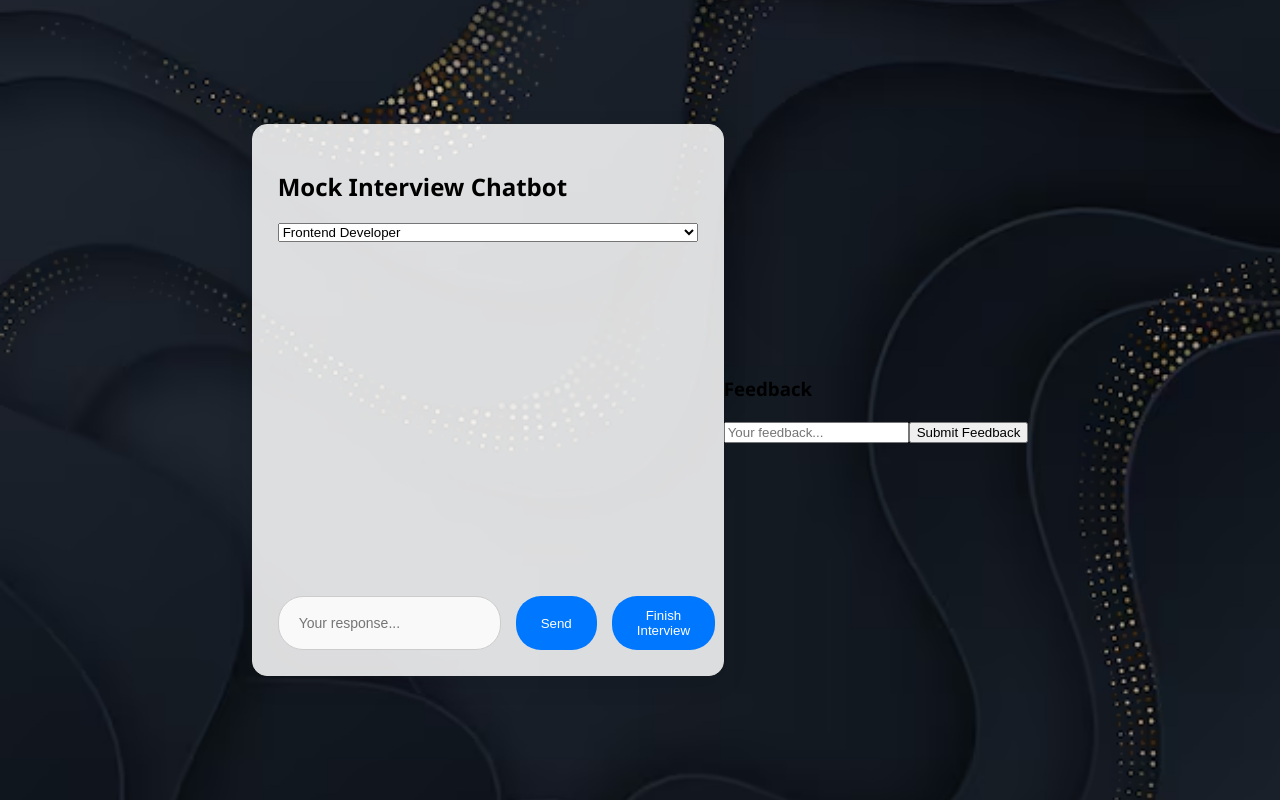
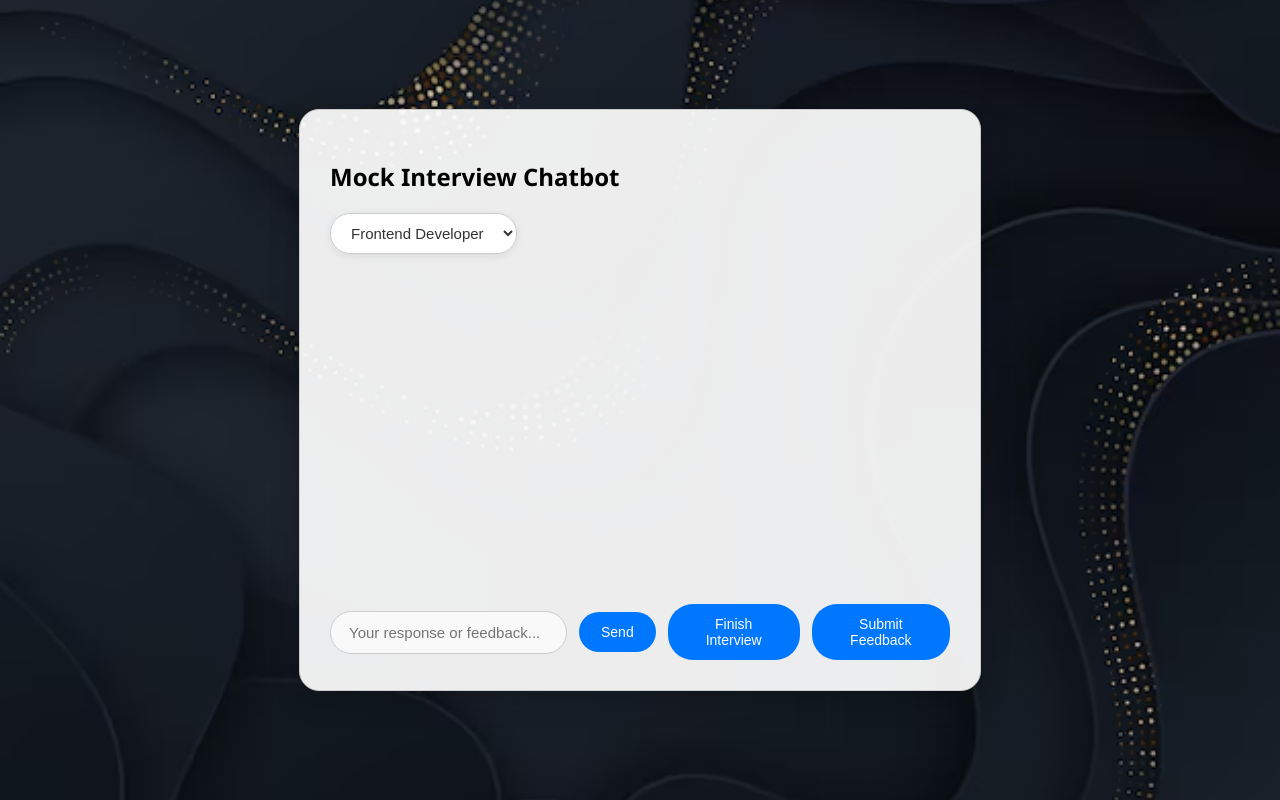
Before and after one commit to Pan332/DEcloud, a React (Create React App) app in the folder my-chatbot-frontend/my-app/: page / in a window 1280 px wide. Built offline with nearby package versions, Linux system fonts and the light colour scheme.

Commit message:
rearrange css

```diff
--- a/my-chatbot-frontend/my-app/src/App.css
+++ b/my-chatbot-frontend/my-app/src/App.css
@@ -5,28 +5,52 @@
   justify-content: center;
   align-items: center;
   min-height: 100vh;
-  background-image: url('../public/luxury-background.jpg'); /* Path to your background image */
-  background-size: cover; /* Cover the entire screen */
-  background-position: center; /* Center the background */
-  background-repeat: no-repeat; /* Don't repeat the background image */
+  background-image: url('../public/luxury-background.jpg');
+  background-size: cover;
+  background-position: center;
+  background-repeat: no-repeat;
   margin: 0;
-  overflow: hidden; /* Hide any overflow caused by large background */
+  overflow: hidden;
 }
 
 /* Chat window */
 .chat-window {
-  width: 420px;
+  width: 620px;
   max-width: 100%;
-  background-color: rgba(255, 255, 255, 0.85); /* Semi-transparent white to allow background to show through */
-  border-radius: 15px;
-  box-shadow: 0px 8px 24px rgba(0, 0, 0, 0.1);
-  padding: 25px;
+  background-color: rgba(255, 255, 255, 0.92);
+  border-radius: 20px;
+  box-shadow: 0px 8px 30px rgba(0, 0, 0, 0.2);
+  padding: 30px;
   display: flex;
   flex-direction: column;
-  height: 500px;
+  height: 520px;
   overflow: hidden;
-  border: 1px solid #ddd;
+  border: 1px solid #ccc;
 }
+
+.role-dropdown {
+  padding: 10px 16px;
+  font-size: 15px;
+  border-radius: 20px;
+  border: 1px solid #ccc;
+  background-color: #ffffffee;
+  color: #333;
+  outline: none;
+  box-shadow: 0px 2px 8px rgba(0, 0, 0, 0.08);
+  margin-bottom: 20px;
+  cursor: pointer;
+  transition: all 0.3s ease;
+  width: fit-content; /* หรือ 100% แล้วแต่ต้องการ */
+}
+
+/* Hover/Focus effect */
+.role-dropdown:hover,
+.role-dropdown:focus {
+  border-color: #0077ff;
+  box-shadow: 0 0 0 2px rgba(0, 119, 255, 0.2);
+}
+
+
 
 /* Chat messages list */
 .messages-list {
@@ -35,85 +59,113 @@
   margin: 0;
   flex-grow: 1;
   overflow-y: auto;
+  display: flex;
+  flex-direction: column;
+  gap: 16px;
 }
 
 /* Individual message styling */
 .message {
-  margin-bottom: 18px;
   max-width: 80%;
-  padding: 12px 18px;
-  border-radius: 22px;
+  padding: 14px 20px;
+  border-radius: 24px;
   font-size: 15px;
   line-height: 1.6;
+  word-wrap: break-word;
+  opacity: 0;
+  animation: fadeIn 0.4s forwards;
 }
 
 /* User's message style */
 .message.user {
-  background-color: #0077ff; /* Deep blue for luxury */
+  background-color: #0077ff;
   color: white;
   align-self: flex-end;
-  border-radius: 22px 22px 0 22px;
+  border-radius: 24px 24px 4px 24px;
 }
 
 /* Bot's message style */
 .message.bot {
-  background-color: #f0f0f0; /* Light gray for bot messages */
+  background-color: #ffffff;
   color: #333;
   align-self: flex-start;
-  border-radius: 22px 22px 22px 0;
+  border-radius: 24px 24px 24px 4px;
+}
+
+/* Error message style */
+.message.error {
+  background-color: #ffeaea;
+  color: #cc0000;
+  border-left: 4px solid #cc0000;
+  align-self: center;
+  border-radius: 16px;
+  padding: 12px 18px;
+  max-width: 90%;
+  font-size: 14px;
+  box-shadow: 0 2px 6px rgba(255, 0, 0, 0.1);
 }
 
 /* Input area styling */
 .input-area {
   display: flex;
-  margin-top: 18px;
+  margin-top: 20px;
+  align-items: center;
+  gap: 12px;
 }
 
 /* Input field */
 .input-area input {
   flex-grow: 1;
-  padding: 12px 20px;
-  font-size: 14px;
+  padding: 12px 18px;
+  font-size: 15px;
   border-radius: 25px;
   border: 1px solid #ccc;
+  background-color: #f9f9f9;
   outline: none;
-  background-color: #f9f9f9;
-  transition: border-color 0.3s;
+  transition: border-color 0.3s, background-color 0.3s;
 }
 
-/* Input field focus styling */
 .input-area input:focus {
-  border-color: #0077ff; /* Blue border for focus */
-  background-color: #ffffff; /* White background on focus */
+  border-color: #0077ff;
+  background-color: #fff;
 }
 
-/* Send button styling */
-.input-area button {
-  background-color: #0077ff; /* Matching deep blue */
+/* Button style (send, finish, feedback) */
+.input-area button,
+.button {
+  background-color: #0077ff;
   color: white;
   border: none;
-  padding: 12px 25px;
-  margin-left: 15px;
+  padding: 12px 22px;
   border-radius: 25px;
   cursor: pointer;
   transition: background-color 0.3s, transform 0.2s;
+  font-size: 14px;
 }
 
-/* Button hover effect */
-.input-area button:hover {
+.input-area button:hover,
+.button:hover {
   background-color: #0056b3;
-  transform: translateY(-2px); /* Slight lift effect */
+  transform: translateY(-2px);
 }
 
-/* File upload area styling */
+/* Optional extra buttons (Finish Interview, Submit Feedback) */
+.bottom-buttons {
+  display: flex;
+  justify-content: space-evenly;
+  gap: 16px;
+  margin-top: 16px;
+}
+
+/* File upload section */
 .file-upload-area {
   margin-top: 20px;
   display: flex;
   flex-direction: column;
   align-items: center;
+  gap: 10px;
 }
 
-/* File input styling */
 .file-upload-area input[type="file"] {
   padding: 8px;
   font-size: 14px;
@@ -121,44 +173,34 @@
   border: 1px solid #ccc;
 }
 
-/* Upload button styling */
 .file-upload-area button {
-  margin-top: 15px;
-  background-color: #5a7ef1; /* Soft blue */
+  background-color: #5a7ef1;
   color: white;
-  padding: 12px 25px;
+  padding: 10px 20px;
   border: none;
   border-radius: 25px;
   cursor: pointer;
   transition: background-color 0.3s, transform 0.2s;
 }
 
-/* Upload button hover effect */
 .file-upload-area button:hover {
   background-color: #4a6fd0;
-  transform: translateY(-2px); /* Slight lift effect */
+  transform: translateY(-2px);
 }
 
-/* Scrollbar styling */
+/* Scrollbar style */
 .messages-list::-webkit-scrollbar {
   width: 8px;
 }
-
 .messages-list::-webkit-scrollbar-thumb {
   background-color: #0077ff;
   border-radius: 5px;
 }
-
 .messages-list::-webkit-scrollbar-track {
   background-color: #eaeaea;
 }
 
-/* Add subtle animations for message transitions */
-.message {
-  opacity: 0;
-  animation: fadeIn 0.5s forwards;
-}
-
+/* Animations */
 @keyframes fadeIn {
   to {
     opacity: 1;
--- a/my-chatbot-frontend/my-app/src/App.js
+++ b/my-chatbot-frontend/my-app/src/App.js
@@ -4,7 +4,6 @@ import './App.css';
 function App() {
   const [messages, setMessages] = useState([]);
   const [inputMessage, setInputMessage] = useState('');
-  const [feedbackText, setFeedbackText] = useState(''); // ✅ เพิ่ม state สำหรับ feedback
   const [role, setRole] = useState('Frontend Developer');
   const messagesEndRef = useRef(null);
 
@@ -20,7 +19,6 @@ function App() {
 
     try {
       const response = await fetch('http://localhost:4001/api/chat', {
-        // ✅ เปลี่ยนเป็น AI backend
         method: 'POST',
         headers: { 'Content-Type': 'application/json' },
         body: JSON.stringify({ message: inputMessage, role }),
@@ -39,7 +37,6 @@ function App() {
   const handleWrapUp = async () => {
     try {
       const response = await fetch('http://localhost:4001/api/chat', {
-        // ✅ ใช้ AI backend
         method: 'POST',
         headers: { 'Content-Type': 'application/json' },
         body: JSON.stringify({ message: '__WRAP_UP__', role }),
@@ -54,24 +51,23 @@ function App() {
   };
 
   const handleFeedback = async () => {
-    if (!feedbackText.trim()) {
+    if (!inputMessage.trim()) {
       alert('Please enter your feedback.');
       return;
     }
 
     try {
       const response = await fetch('http://localhost:3000/api/feedback', {
-        // ✅ ใช้ Feedback backend (MongoDB)
         method: 'POST',
         headers: { 'Content-Type': 'application/json' },
-        body: JSON.stringify({ feedback: feedbackText, role }),
+        body: JSON.stringify({ feedback: inputMessage, role }),
       });
 
       const data = await response.json();
 
       if (response.ok) {
         alert('✅ Feedback submitted successfully!');
-        setFeedbackText('');
+        setInputMessage('');
       } else {
         alert(`❌ Failed: ${data.error}`);
       }
@@ -89,7 +85,7 @@ function App() {
     <div className="App">
       <div className="chat-window">
         <h2>Mock Interview Chatbot</h2>
-        <select value={role} onChange={(e) => setRole(e.target.value)}>
+        <select value={role} onChange={(e) => setRole(e.target.value)} className="role-dropdown">
           <option value="Frontend Developer">Frontend Developer</option>
           <option value="Backend Developer">Backend Developer</option>
           <option value="Data Scientist">Data Scientist</option>
@@ -110,22 +106,19 @@ function App() {
             type="text"
             value={inputMessage}
             onChange={(e) => setInputMessage(e.target.value)}
-            placeholder="Your response..."
+            placeholder="Your response or feedback..."
           />
-          <button type="submit">Send</button>
-          <button type="button" onClick={handleWrapUp} className="wrap-up-button">Finish Interview</button>
+          <button type="submit" className="submitbutton">Send</button>
+          <button type="button" onClick={handleWrapUp} className="wrap-up-button">
+            Finish Interview
+          </button>
+
+          <div className="feedback">
+            <button type="button" onClick={handleFeedback} className="wrap-up-button">
+              Submit Feedback
+            </button>
+          </div>
         </form>
-      </div>
-
-      <div className='feedback'>
-        <h3>Feedback</h3>
-        <input
-          type="text"
-          value={feedbackText}
-          onChange={(e) => setFeedbackText(e.target.value)}
-          placeholder="Your feedback..."
-        />
-        <button onClick={handleFeedback} className="wrap-up-button">Submit Feedback</button>
       </div>
     </div>
   );
```
